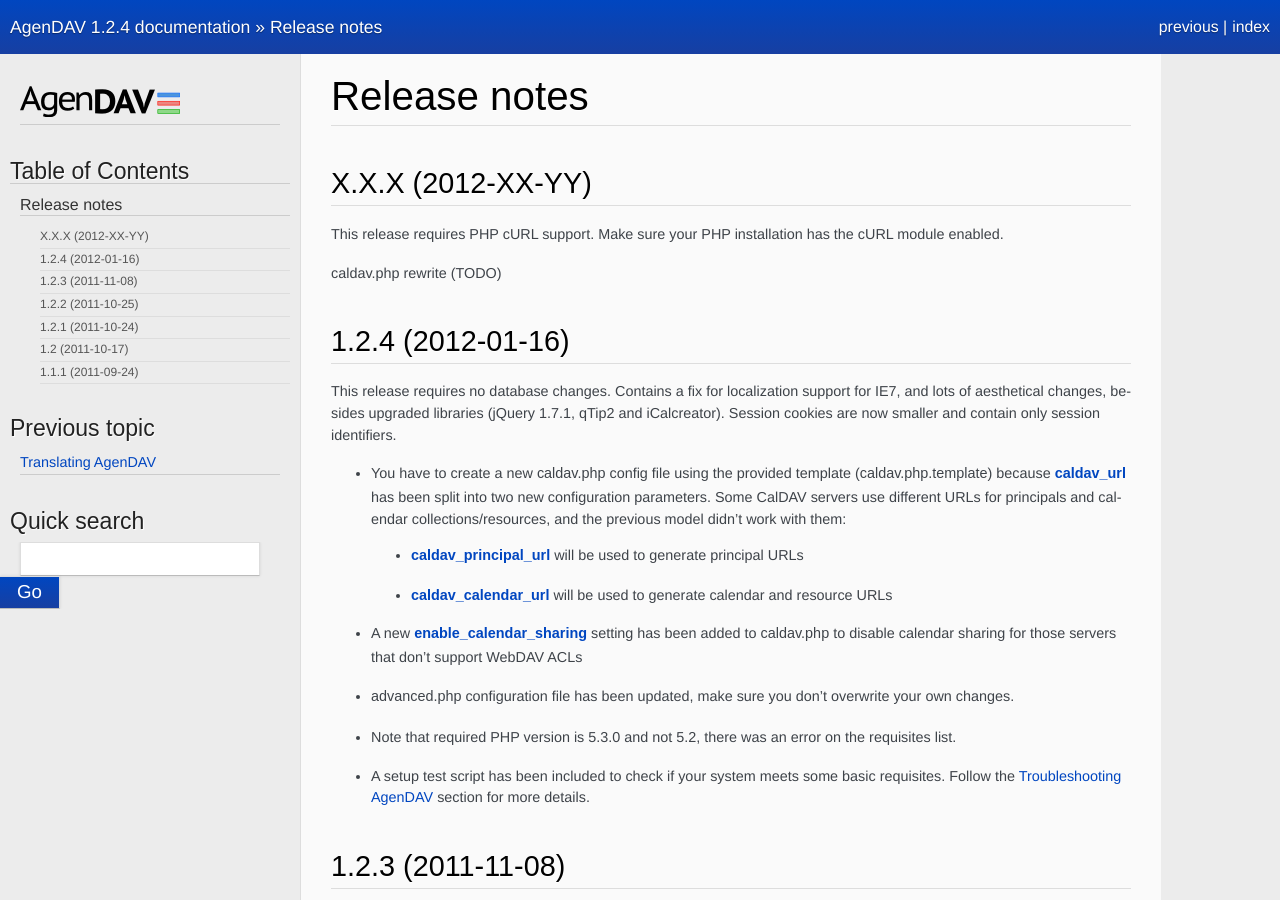
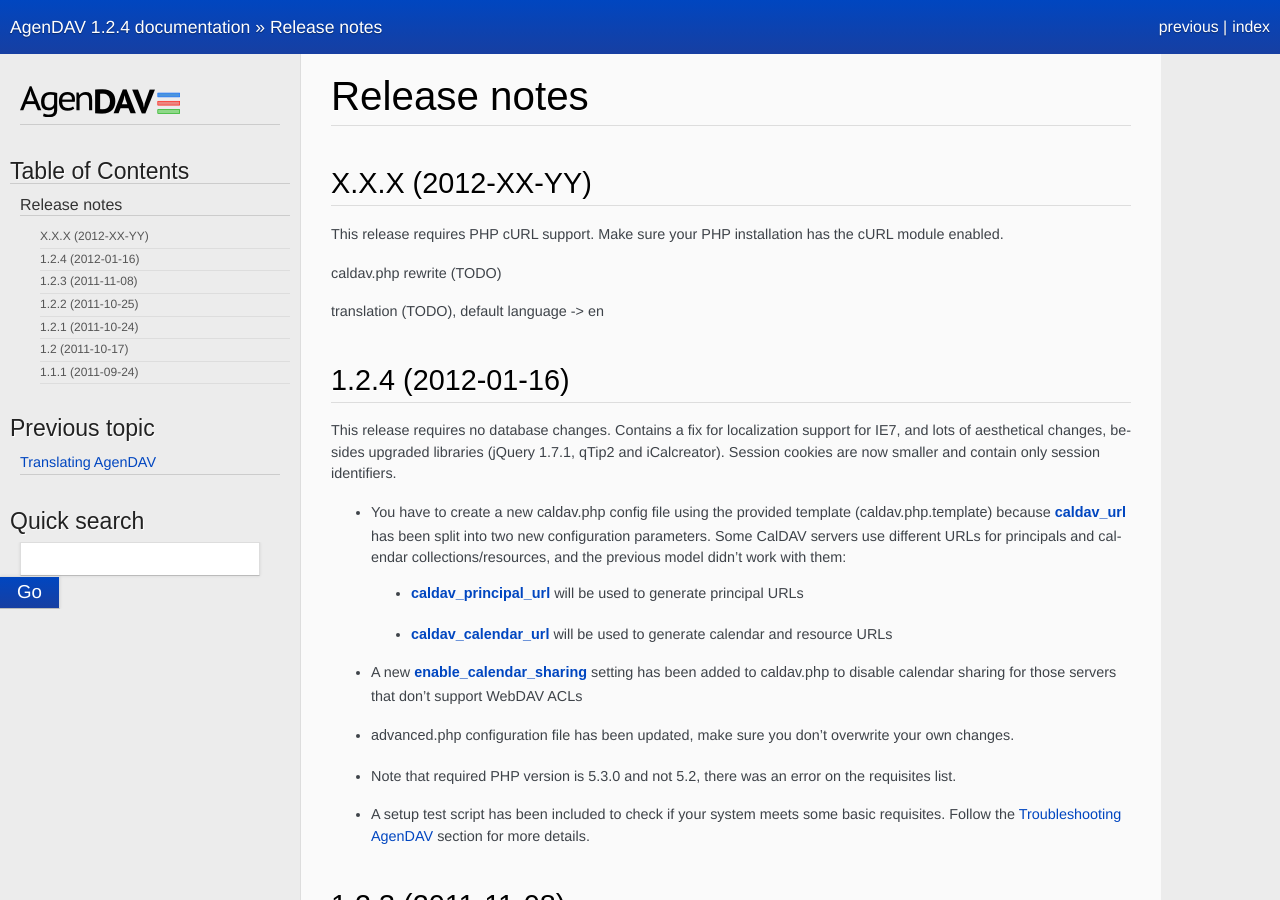
Before and after one commit to birdrock00/caldaver, a Sphinx documentation site: the page built from doc/source/releasenotes.rst, in a window 1280 px wide and 900 px high. Built offline with Sphinx 7.4.7, drawn with Linux system fonts in a browser that asks for light colours; some web fonts are replaced.

Commit message:
Add personal reminder for release notes

```diff
--- a/doc/source/releasenotes.rst
+++ b/doc/source/releasenotes.rst
@@ -10,6 +10,8 @@
 the cURL module enabled.
 
 caldav.php rewrite (TODO)
+
+translation (TODO), default language -> en
 
 .. _v1.2.4:
 
```
